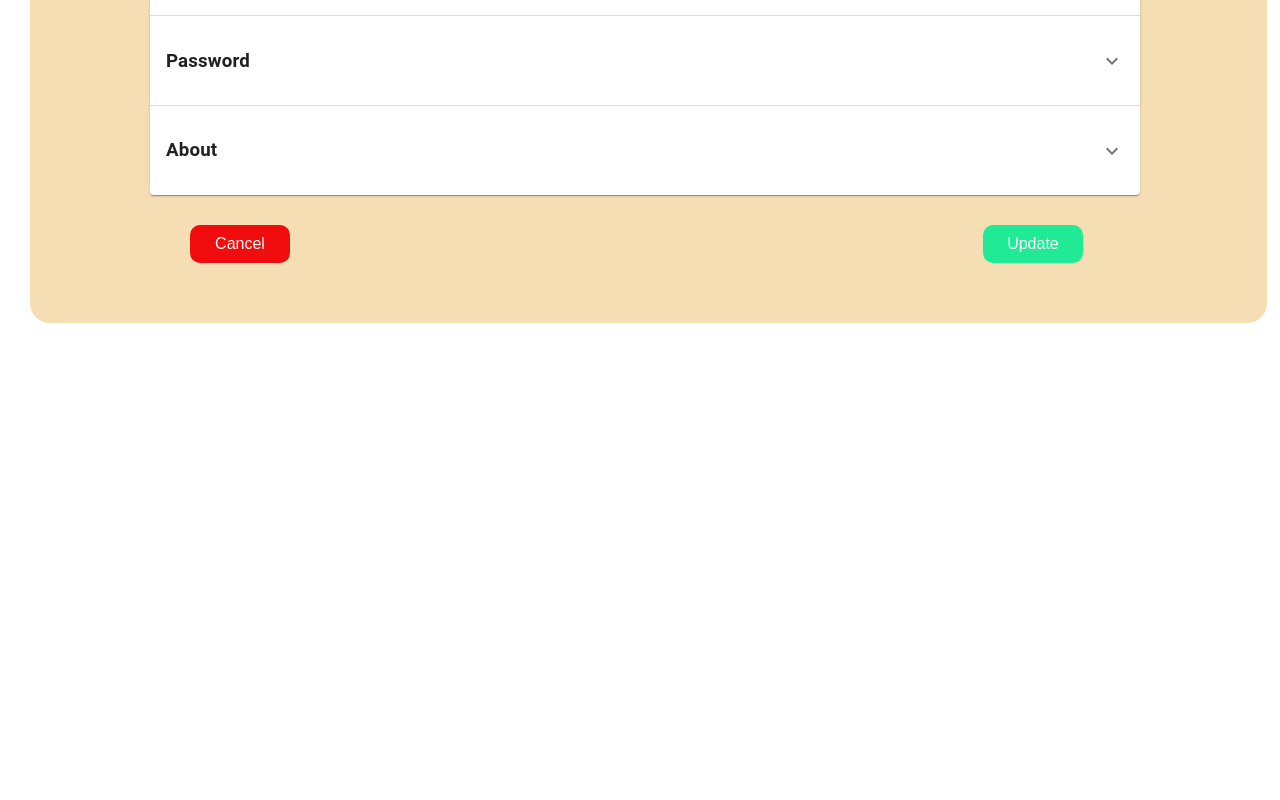
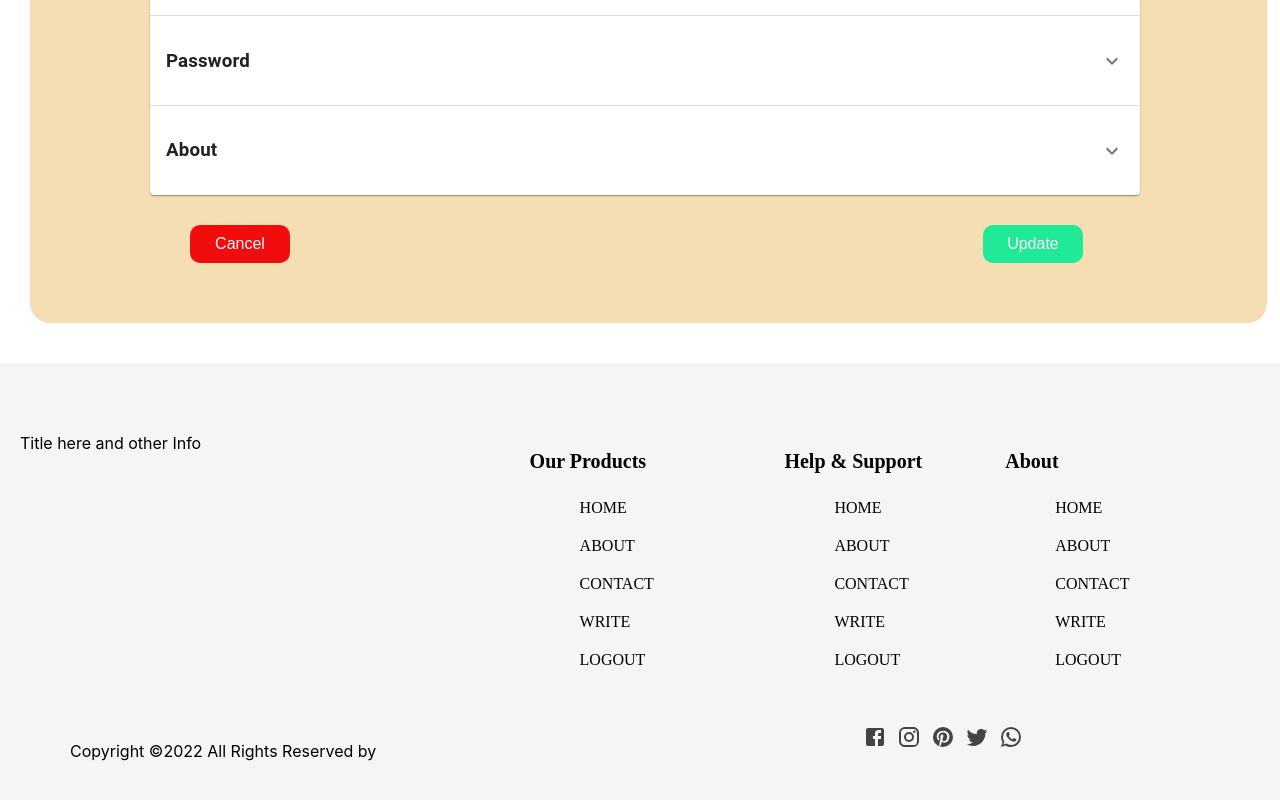
Before and after one commit to MURIUKI2092/BlogSite-React, a React (Create React App) app in the folder my-app/: page / in a window 1280 px wide. Shown: the part 758-1558 px from the top of the page. Before the commit the page ends 1121 px from the top, so only its background shows below. Built offline with nearby package versions, Linux system fonts and the light colour scheme.

Commit message:
added footer

```diff
--- a/my-app/src/App.js
+++ b/my-app/src/App.js
@@ -3,6 +3,7 @@ import './App.css';
 import Navbar from './components/navbar';
 import { Fragment } from 'react';
 import Settings from './containers/settings';
+import Footer from './components/footer';
 
 
 
@@ -16,6 +17,7 @@ function App() {
     <Fragment>
     <Navbar/>
   <Settings/>
+  <Footer/>
 
 
 
--- /dev/null
+++ b/my-app/src/components/footer.js
@@ -0,0 +1,66 @@
+import React from 'react'
+import FacebookIcon from '@mui/icons-material/Facebook';
+import TwitterIcon from '@mui/icons-material/Twitter';
+import PinterestIcon from '@mui/icons-material/Pinterest';
+import InstagramIcon from '@mui/icons-material/Instagram';
+import WhatsAppIcon from '@mui/icons-material/WhatsApp';
+
+const Footer = () => {
+  return (
+    <div className='footer'>
+      <div className='footerDetails'>
+        <div  className='details1'>
+        Title here and other Info
+        </div>
+        <div  className='details2'>
+        <h2>Our Products</h2>
+          <ul class="footer-links">
+          <li className='footerListItem'>HOME</li>
+              <li className='footerListItem'>ABOUT</li>
+              <li className='footerListItem'>CONTACT</li>
+              <li className='footerListItem'>WRITE</li>
+              <li className='footerListItem'>LOGOUT</li>
+
+            </ul>
+        </div>
+        <div  className='details3'>
+        <h2>Help & Support</h2>
+         <ul class="footer-links">
+         <li className='footerListItem'>HOME</li>
+              <li className='footerListItem'>ABOUT</li>
+              <li className='footerListItem'>CONTACT</li>
+              <li className='footerListItem'>WRITE</li>
+              <li className='footerListItem'>LOGOUT</li>
+
+            </ul>
+        </div>
+        <div  className='details4'>
+        <h2>About</h2>
+          <ul class="footer-links">
+          <li className='footerListItem'>HOME</li>
+              <li className='footerListItem'>ABOUT</li>
+              <li className='footerListItem'>CONTACT</li>
+              <li className='footerListItem'>WRITE</li>
+              <li className='footerListItem'>LOGOUT</li>
+
+            </ul>
+        </div>
+      </div>
+      <div className='otherFooterDetails'>
+        <div className='copyWriteInfo'>
+          <p>Copyright &copy;2022 All Rights Reserved by </p>
+
+        </div>
+        <div className='socialsInfo'>
+        <FacebookIcon className='footerIcon'/>
+        <InstagramIcon className='footerIcon'/>
+        <PinterestIcon className='footerIcon'/>
+        <TwitterIcon className='footerIcon'/>
+        <WhatsAppIcon  className='footerIcon'/>
+
+        </div>
+      </div>
+    </div>
+  )
+}
+export default Footer;
--- a/my-app/src/components/profile.js
+++ b/my-app/src/components/profile.js
@@ -4,7 +4,7 @@ import AccountCircleIcon from '@mui/icons-material/AccountCircle';
  const Profile = () => {
   return (
     <div className='profile'>
-      <div className='profileWrapper'>
+            <div className='profileWrapper'>
                <div className='profilePicture'>
         <img className='profileImage'
         src="https://images.unsplash.com/photo-1647858881692-cd17fd80cf51?ixlib=rb-1.2.1&ixid=MnwxMjA3fDB8MHxwaG90by1wYWdlfHx8fGVufDB8fHx8&auto=format&fit=crop&w=387&q=80"
--- a/my-app/src/containers/settings.js
+++ b/my-app/src/containers/settings.js
@@ -6,7 +6,9 @@ import UserSettings from '../components/userSettings'
 const Settings = () => {
   return (
     <div className='settings'>
-      <div className='settingWrapper'>
+
+      <div className='settingWrapper'>{/*
+      <div className='settingHeader'>Update Your Profile</div> */}
         <Profile/>
         <UserSettings/>
       </div>
--- a/my-app/src/styles/style.css
+++ b/my-app/src/styles/style.css
@@ -448,3 +448,72 @@ margin-left: 40px;
   margin-bottom: 40px;
   border-radius: 20px;
 }
+
+
+/* footer starts here */
+.footer{
+  padding: 20px;
+  align-items: center;
+  height: 60vh;
+  background: whiteSmoke;
+}
+.footerDetails{
+  display: flex;
+
+}
+.footerDetails h2{
+  align-items: center;
+  font-size: 20px;
+  font-family: serif;
+  font-weight: 700;
+}
+.details1{
+  margin-top: 50px;
+  flex: 3;
+}
+.details2{
+  margin-top: 50px;
+  flex: 1.5;
+
+}
+.details3{
+  margin-top: 50px;
+  flex: 1.3;
+}
+.details4{
+  margin-top: 50px;
+  flex: 1.5;
+}
+.footer-links{
+  list-style: none;
+  text-decoration: none
+
+
+}
+.footerListItem{
+  padding: 10px;
+  font-size: 16px;
+  font-family: serif;
+  cursor: pointer;
+}
+.footer-links li:hover{
+  color: #444;
+}
+
+.footerIcon{
+  font-size: 30px;
+  margin-right: 10px;
+  color: #444;
+  cursor: pointer;
+}
+.otherFooterDetails{
+  margin-top: 30px;
+  display: flex;
+}
+.copyWriteInfo{
+  margin-left: 50px;
+  flex: 3;
+}
+.socialsInfo{
+  flex: 1.5;
+}
```
Also changed, not shown: my-app/src/components/login.js (added), my-app/src/components/registration.js (added).
